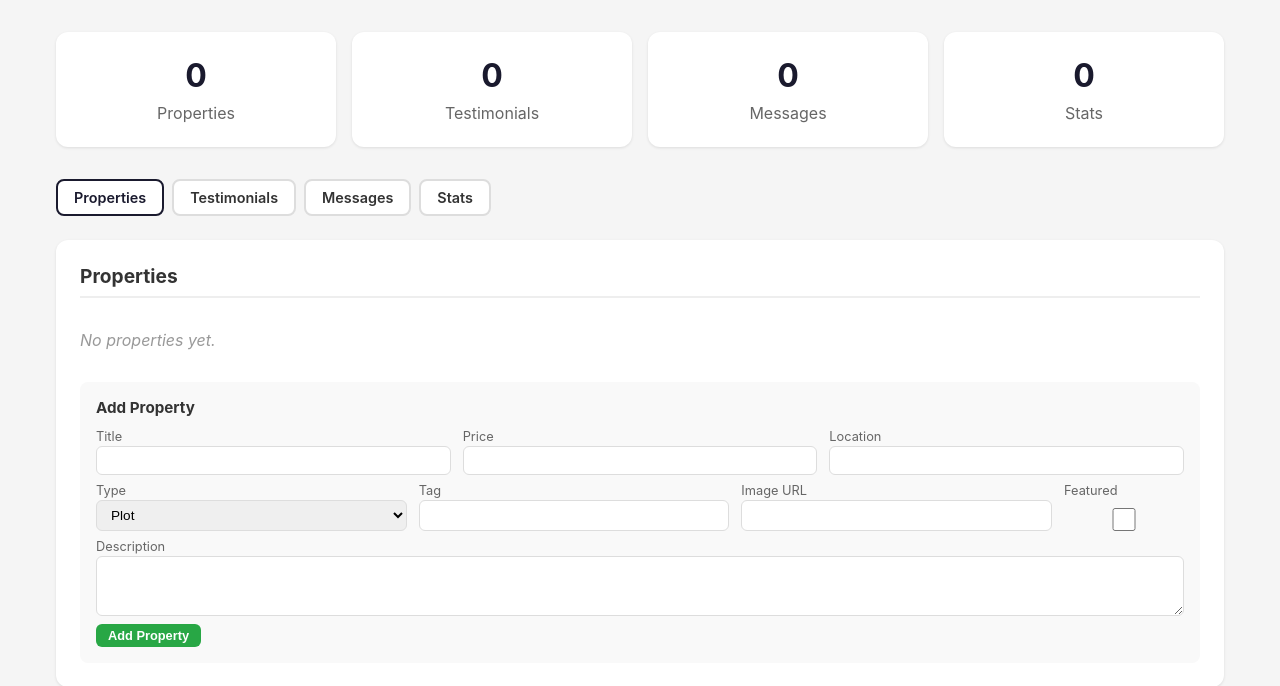
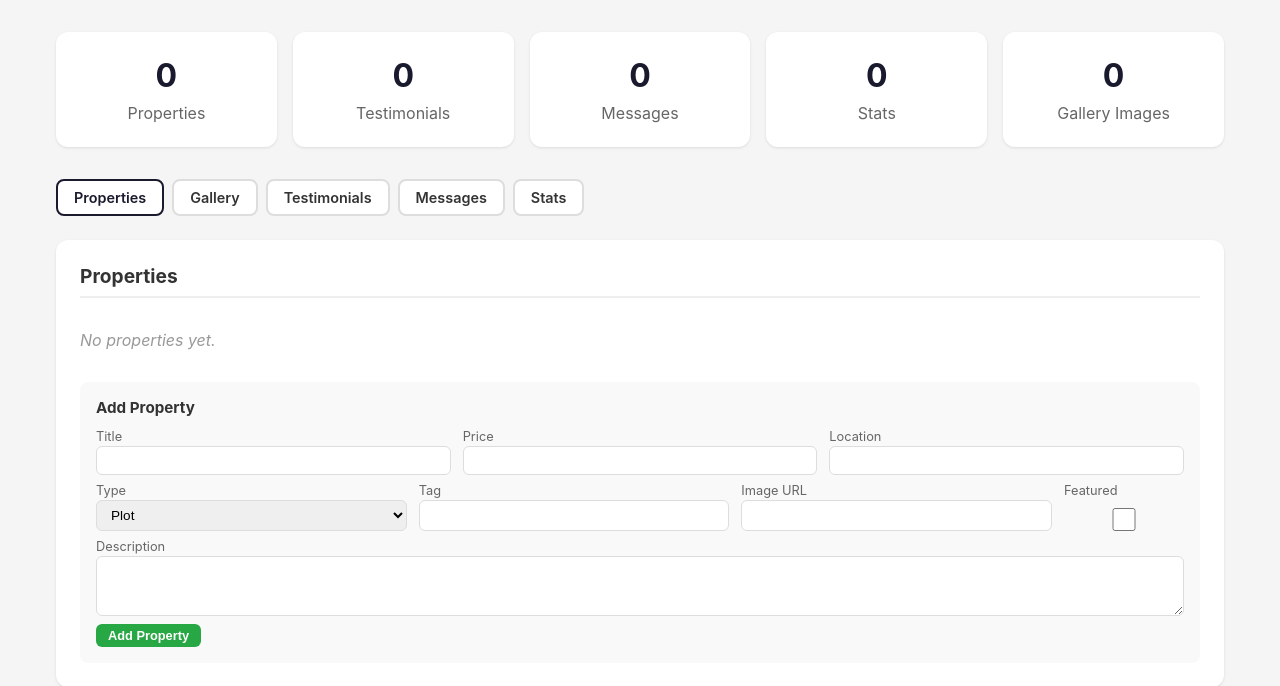
Before and after one commit to youngaddy/malanga1companyltd-main-1-, a FastAPI app: page /admin in a window 1280 px wide. Shown: the part 59-745 px from the top of the page. Run offline with FastAPI, Linux system fonts and the light colour scheme.

Commit message:
Add gallery management to admin dashboard

```diff
--- a/backend/main.py
+++ b/backend/main.py
@@ -165,11 +165,13 @@ def admin_dashboard(request: Request, db: Session = Depends(get_db)):
     testimonials = db.query(Testimonial).order_by(Testimonial.created_at.desc()).all()
     contacts = db.query(ContactMessage).order_by(ContactMessage.created_at.desc()).all()
     stats = db.query(Stat).order_by(Stat.order).all()
+    gallery_images = db.query(PropertyImage).all()
     return templates.TemplateResponse(request, "admin.html", {
         "properties": properties,
         "testimonials": testimonials,
         "contacts": contacts,
         "stats": stats,
+        "gallery_images": gallery_images,
     })
 
 
@@ -248,3 +250,25 @@ def admin_delete_stat(stat_id: int, db: Session = Depends(get_db)):
         db.delete(s)
         db.commit()
     return RedirectResponse("/admin/", status_code=303)
+
+
+@app.post("/admin/gallery/add")
+def admin_add_gallery_image(
+    property_id: int = Form(...),
+    image_url: str = Form(...),
+    caption: str = Form(""),
+    db: Session = Depends(get_db),
+):
+    img = PropertyImage(property_id=property_id, image_url=image_url, caption=caption or None)
+    db.add(img)
+    db.commit()
+    return RedirectResponse("/admin/", status_code=303)
+
+
+@app.post("/admin/gallery/{image_id}/delete")
+def admin_delete_gallery_image(image_id: int, db: Session = Depends(get_db)):
+    img = db.query(PropertyImage).filter(PropertyImage.id == image_id).first()
+    if img:
+        db.delete(img)
+        db.commit()
+    return RedirectResponse("/admin/", status_code=303)
--- a/backend/templates/admin.html
+++ b/backend/templates/admin.html
@@ -11,7 +11,7 @@
         .header h1 { font-size: 1.4rem; }
         .header a { color: #ccc; text-decoration: none; }
         .container { max-width: 1200px; margin: 2rem auto; padding: 0 1rem; }
-        .stats-bar { display: grid; grid-template-columns: repeat(4, 1fr); gap: 1rem; margin-bottom: 2rem; }
+        .stats-bar { display: grid; grid-template-columns: repeat(5, 1fr); gap: 1rem; margin-bottom: 2rem; }
         .stat-card { background: white; border-radius: 12px; padding: 1.5rem; text-align: center; box-shadow: 0 1px 3px rgba(0,0,0,0.1); }
         .stat-card h3 { font-size: 2rem; color: #1a1a2e; }
         .stat-card p { color: #666; margin-top: 0.5rem; }
@@ -70,10 +70,15 @@
                 <h3>{{ stats|length }}</h3>
                 <p>Stats</p>
             </div>
+            <div class="stat-card">
+                <h3>{{ gallery_images|length }}</h3>
+                <p>Gallery Images</p>
+            </div>
         </div>
 
         <div class="tabs">
             <div class="tab active" onclick="showTab('properties')">Properties</div>
+            <div class="tab" onclick="showTab('gallery')">Gallery</div>
             <div class="tab" onclick="showTab('testimonials')">Testimonials</div>
             <div class="tab" onclick="showTab('contacts')">Messages</div>
             <div class="tab" onclick="showTab('stats')">Stats</div>
@@ -126,6 +131,55 @@
                             <div class="form-group"><label>Description</label><textarea name="description" required></textarea></div>
                         </div>
                         <button class="btn btn-approve" type="submit">Add Property</button>
+                    </form>
+                </div>
+            </div>
+        </div>
+
+        <!-- Gallery -->
+        <div id="tab-gallery" class="tab-content">
+            <div class="section">
+                <h2>Gallery Images</h2>
+                {% if gallery_images %}
+                <table>
+                    <thead><tr><th>ID</th><th>Property</th><th>Image URL</th><th>Caption</th><th>Actions</th></tr></thead>
+                    <tbody>
+                    {% for g in gallery_images %}
+                    <tr>
+                        <td>{{ g.id }}</td>
+                        <td>{{ g.property.title }}</td>
+                        <td style="max-width:250px;overflow:hidden;text-overflow:ellipsis">{{ g.image_url }}</td>
+                        <td>{{ g.caption or '—' }}</td>
+                        <td>
+                            <form class="inline" method="post" action="/admin/gallery/{{ g.id }}/delete" onsubmit="return confirm('Delete this image?')">
+                                <button class="btn btn-delete btn-small" type="submit">Delete</button>
+                            </form>
+                        </td>
+                    </tr>
+                    {% endfor %}
+                    </tbody>
+                </table>
+                {% else %}
+                <p class="empty">No gallery images yet.</p>
+                {% endif %}
+
+                <div class="add-form">
+                    <h3>Add Gallery Image</h3>
+                    <form method="post" action="/admin/gallery/add">
+                        <div class="form-row">
+                            <div class="form-group">
+                                <label>Property</label>
+                                <select name="property_id" required>
+                                    <option value="">Select property...</option>
+                                    {% for p in properties %}
+                                    <option value="{{ p.id }}">{{ p.title }}</option>
+                                    {% endfor %}
+                                </select>
+                            </div>
+                            <div class="form-group"><label>Image URL</label><input name="image_url" required placeholder="https://..."></div>
+                            <div class="form-group"><label>Caption</label><input name="caption"></div>
+                        </div>
+                        <button class="btn btn-approve" type="submit">Add Image</button>
                     </form>
                 </div>
             </div>
```
